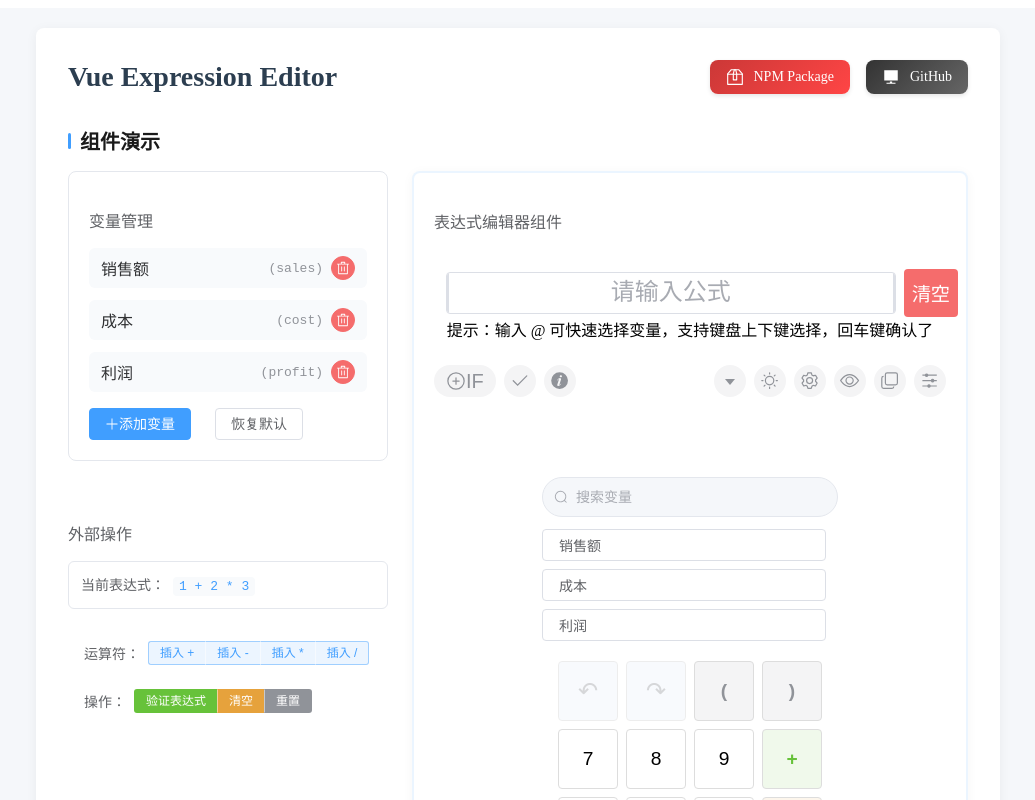
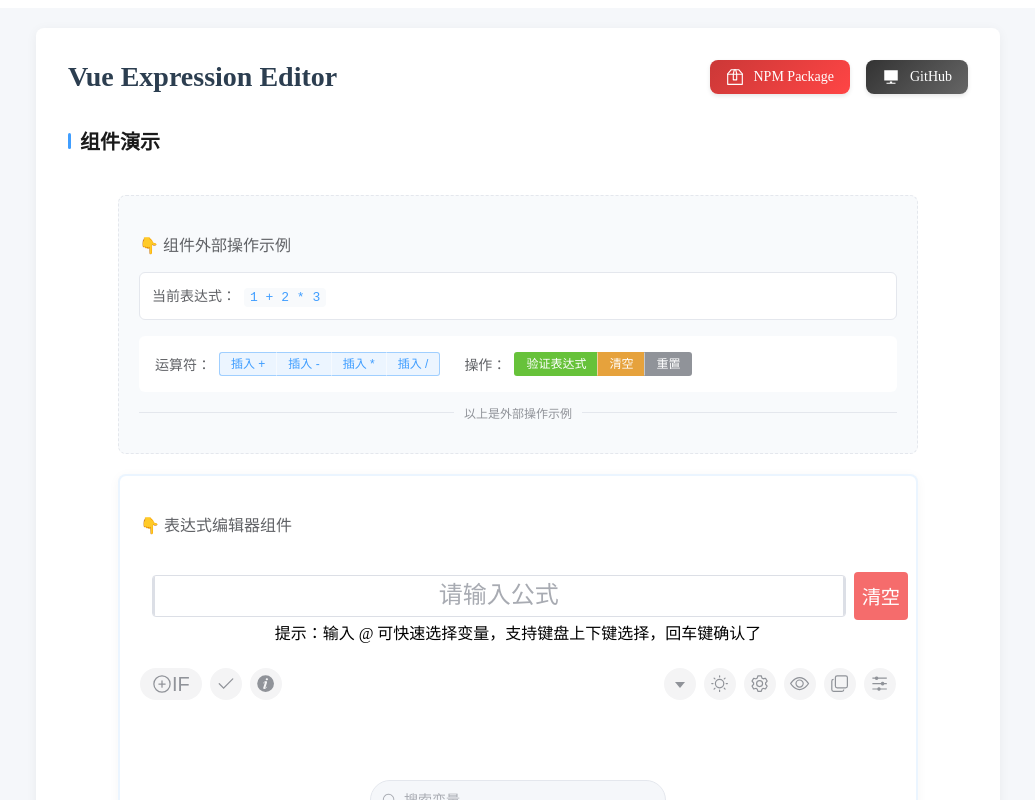
Before and after one commit to iwangbowen/vue-expression-editor, a Vue app: page / in a window 1280 px wide. Shown: the top 800 px of the page, without its empty margins (122-1157 px from the left). Built offline with nearby package versions, Linux system fonts and the light colour scheme.

Commit message:
Revert "重构 App.vue 文件："
This reverts commit 77b279ec421a10cf27ef8d1cb9269e580ea4395f.

```diff
--- a/src/dev/App.vue
+++ b/src/dev/App.vue
@@ -17,47 +17,11 @@
       </div>
       <div class="demo-section">
         <h2 class="section-title">组件演示</h2>
-        <div class="demo-layout">
-          <!-- 左侧操作区 -->
-          <div class="left-panel">
-            <!-- 变量管理面板 -->
-            <div class="variables-manager">
-              <h3 class="section-subtitle">变量管理</h3>
-              <div class="variables-list">
-                <div v-for="(variable, index) in variables" :key="index" class="variable-item">
-                  <span class="variable-name">{{ variable.name }}</span>
-                  <span class="variable-code">({{ variable.code }})</span>
-                  <el-button type="danger" size="small" @click="removeVariable(index)" circle>
-                    <el-icon style="font-size: 14px"><Delete /></el-icon>
-                  </el-button>
-                </div>
-              </div>
-              <!-- 新变量输入区域 -->
-              <div v-if="showNewVariable" class="new-variable-form">
-                <el-input v-model="newVariable.name" placeholder="变量名称" class="variable-input">
-                  <template #prepend>名称</template>
-                </el-input>
-                <el-input v-model="newVariable.code" placeholder="变量代码" class="variable-input">
-                  <template #prepend>代码</template>
-                </el-input>
-                <div class="form-actions">
-                  <el-button type="primary" @click="confirmAddVariable" :disabled="!canAddVariable">
-                    确认
-                  </el-button>
-                  <el-button @click="cancelAddVariable">取消</el-button>
-                </div>
-              </div>
-              <div class="variables-actions">
-                <el-button v-if="!showNewVariable" type="primary" @click="startAddVariable">
-                  <el-icon><Plus /></el-icon>添加变量
-                </el-button>
-                <el-button @click="resetVariables">恢复默认</el-button>
-              </div>
-            </div>
-
-            <!-- 外部操作面板 -->
-            <div class="operations-panel">
-              <h3 class="section-subtitle">外部操作</h3>
+        <div class="demo-box">
+          <!-- 操作面板区域 -->
+          <div class="demo-panel">
+            <h3 class="panel-title">👇 组件外部操作示例</h3>
+            <!-- 将表达式显示移到这里 -->
             <div class="expression-display" v-if="testExpression">
               当前表达式：<code class="expression-code">{{ testExpression }}</code>
             </div>
@@ -80,24 +44,25 @@
                 </el-button-group>
               </div>
             </div>
+            <div class="divider">
+              <span class="divider-text">以上是外部操作示例</span>
             </div>
           </div>
 
-          <!-- 右侧组件展示区 -->
-          <div class="right-panel">
+          <!-- 组件展示区域 -->
           <div class="component-panel">
-              <h3 class="panel-title">表达式编辑器组件</h3>
+            <h3 class="panel-title">👇 表达式编辑器组件</h3>
             <div class="component-wrapper">
               <ExpressionEditor
                 ref="expressionEditorRef"
                 v-model="testExpression"
                 :initial-value="originalExpression"
-                  :variables="variables"
                 @change="handleExpressionChange"
               />
             </div>
           </div>
 
+          <!-- 结果展示区域 -->
           <div class="result-panel" v-if="validateResult !== null">
             <div class="validate-result">
               验证结果：
@@ -110,14 +75,13 @@
       </div>
     </div>
   </div>
-  </div>
 </template>
 
 <script setup lang="ts">
-import { ref, computed } from 'vue'
+import { ref } from 'vue'
 import ExpressionEditor from '../components/ExpressionEditor.vue'
 import { ElMessage } from 'element-plus'
-import { Platform, Box, Delete, Plus } from '@element-plus/icons-vue'
+import { Platform, Box } from '@element-plus/icons-vue'
 
 const expressionEditorRef = ref<InstanceType<typeof ExpressionEditor> | null>(null)
 
@@ -158,80 +122,6 @@ const clear = () => {
 const reset = () => {
   testExpression.value = originalExpression.value
   validateResult.value = null
-}
-
-// 默认变量列表
-const DEFAULT_VARIABLES = [
-  { name: '销售额', code: 'sales' },
-  { name: '成本', code: 'cost' },
-  { name: '利润', code: 'profit' }
-]
-
-// 变量列表状态
-const variables = ref([...DEFAULT_VARIABLES])
-
-// 添加变量
-const addVariable = () => {
-  variables.value.push({ name: '', code: '' })
-}
-
-// 删除变量
-const removeVariable = (index: number) => {
-  variables.value.splice(index, 1)
-}
-
-// 重置变量列表
-const resetVariables = () => {
-  variables.value = [...DEFAULT_VARIABLES]
-}
-
-// 新变量相关状态
-interface Variable {
-  name: string;
-  code: string;
-}
-
-const showNewVariable = ref(false)
-const newVariable = ref<Variable>({ name: '', code: '' })
-
-// 检查是否可以添加变量
-const canAddVariable = computed(() => {
-  return newVariable.value.name.trim() && newVariable.value.code.trim() &&
-         !variables.value.some(v => v.code === newVariable.value.code)
-})
-
-// 开始添加变量
-const startAddVariable = () => {
-  showNewVariable.value = true
-  newVariable.value = { name: '', code: '' }
-}
-
-// 确认添加变量
-const confirmAddVariable = () => {
-  const name = newVariable.value.name.trim()
-  const code = newVariable.value.code.trim()
-
-  if (!name || !code) {
-    ElMessage.warning('变量名称和代码不能为空')
-    return
-  }
-
-  if (variables.value.some(v => v.code === code)) {
-    ElMessage.warning('变量代码已存在')
-    return
-  }
-
-  variables.value.push({
-    name: name,
-    code: code
-  })
-  showNewVariable.value = false
-  newVariable.value = { name: '', code: '' }
-}
-
-// 取消添加变量
-const cancelAddVariable = () => {
-  showNewVariable.value = false
 }
 </script>
 
@@ -502,138 +392,4 @@ const cancelAddVariable = () => {
   font-family: monospace;
   font-size: 13px;
 }
-
-/* 变量管理面板样式 */
-.variables-manager {
-  background-color: #fff;
-  padding: 20px;
-  border-radius: 8px;
-  margin-bottom: 24px;
-  border: 1px solid #e4e7ed;
-}
-
-.section-subtitle {
-  font-size: 16px;
-  color: #606266;
-  margin-bottom: 16px;
-  font-weight: 500;
-}
-
-.variables-list {
-  display: flex;
-  flex-direction: column;
-  gap: 12px;
-  margin-bottom: 16px;
-}
-
-.variable-item {
-  display: flex;
-  justify-content: space-between;
-  align-items: center;
-  padding: 8px 12px;
-  background-color: #f8fafc;
-  border-radius: 6px;
-  gap: 12px;
-}
-
-.variable-input {
-  flex: 1;
-}
-
-.variables-actions {
-  display: flex;
-  gap: 12px;
-  justify-content: flex-start;
-}
-
-:deep(.el-input-group__prepend) {
-  min-width: 60px;
-  justify-content: center;
-}
-
-/* 响应式布局 */
-@media screen and (max-width: 768px) {
-  .variable-item {
-    flex-direction: column;
-  }
-
-  .variable-input {
-    width: 100%;
-  }
-}
-
-/* 左右布局样式 */
-.demo-layout {
-  display: grid;
-  grid-template-columns: 320px 1fr;
-  gap: 24px;
-  align-items: start;
-}
-
-/* 左侧面板样式 */
-.left-panel {
-  display: flex;
-  flex-direction: column;
-  gap: 20px;
-}
-
-/* 右侧面板样式 */
-.right-panel {
-  flex: 1;
-  min-width: 0;
-}
-
-/* 变量展示样式 */
-.variable-item {
-  display: flex;
-  align-items: center;
-  padding: 8px 12px;
-  background-color: #f8fafc;
-  border-radius: 6px;
-  gap: 8px;
-}
-
-.variable-name {
-  font-weight: 500;
-  color: #303133;
-  flex: 1;
-}
-
-.variable-code {
-  color: #909399;
-  font-family: monospace;
-  margin-right: auto;
-}
-
-/* 新变量表单样式 */
-.new-variable-form {
-  padding: 16px;
-  background-color: #f8fafc;
-  border-radius: 8px;
-  margin-bottom: 16px;
-  display: flex;
-  flex-direction: column;
-  gap: 12px;
-}
-
-.form-actions {
-  display: flex;
-  justify-content: flex-end;
-  gap: 8px;
-  margin-top: 8px;
-}
-
-/* 优化删除按钮样式 */
-.variable-item .el-button {
-  flex-shrink: 0;
-  width: 24px;
-  height: 24px;
-}
-
-/* 响应式布局 */
-@media screen and (max-width: 1024px) {
-  .demo-layout {
-    grid-template-columns: 1fr;
-  }
-}
 </style>
```
Lines whose indentation alone changed are shown as unchanged.
